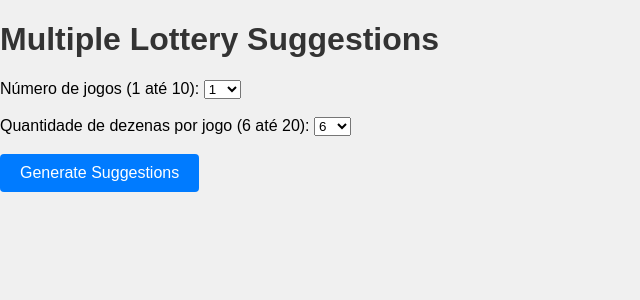
After one commit to Clodomilson/Mega-sena-Neural, a Flask app: page /multiple_lottery_suggestions in a window 1280 px wide. The commit adds this page. Shown: the top 300 px of the page, without its empty margins (0-640 px from the left). Run offline with Flask 3, Linux system fonts and the light colour scheme; parts of the project's set-up code (start-up, migrations or seed data) failed here and were passed over.

Commit message:
Códigos para sugestão de múltiplos jogos e dezenas

```diff
--- a/app.py
+++ b/app.py
@@ -1,4 +1,4 @@
-from flask import Flask, render_template
+from flask import Flask, render_template, request
 import pandas as pd
 import numpy as np
 import tensorflow as tf
@@ -136,6 +136,36 @@ def lottery_suggestion():
 
     return render_template('lottery_suggestion.html', suggestion=suggestion, img_base64=img_base64)
 
+"""
+=========================================================
+ROTA PARA SUGESTÃO DE MAIS SORTEIOS E MAIS DEZENAS
+=========================================================
+"""
+@app.route('/multiple_lottery_suggestions', methods=['GET', 'POST'])
+def multiple_lottery_suggestions():
+    if request.method == 'GET':
+        return render_template('combined_lottery.html')
+    elif request.method == 'POST':
+        num_draws = int(request.form['num_draws'])
+        num_choices = int(request.form['num_choices'])
+
+        suggestions = []
+
+        for _ in range(num_draws):
+            suggestion = []
+            for _ in range(num_choices):
+                suggestion.append(np.random.randint(1, 61))
+            suggestions.append(suggestion)
+
+        return render_template('combined_lottery.html', suggestions=suggestions)
+
+
+"""
+=========================================================
+FIM DA ROTA PARA SUGESTÃO DE MAIS SORTEIOS E MAIS DEZENAS
+=========================================================
+"""
+
 
 if __name__ == '__main__':
     app.run(debug=True)
--- a/static/styles.css
+++ b/static/styles.css
@@ -22,10 +22,11 @@ form {
     margin-bottom: 20px;
 }
 
-input[type="submit"] {
+input[type="submit"], button {
     background-color: #007bff;
     color: #fff;
     padding: 10px 20px;
+    margin-bottom: 20px;
     font-size: 16px;
     border: none;
     border-radius: 4px;
--- /dev/null
+++ b/templates/combined_lottery.html
@@ -0,0 +1,42 @@
+<!DOCTYPE html>
+<html lang="en">
+    <head>
+        <meta charset="UTF-8">
+        <meta http-equiv="X-UA-Compatible" content="IE=edge">
+        <meta name="viewport" content="width=device-width, initial-scale=1.0">
+        <title>Lottery Suggestion</title>
+        <link rel="stylesheet" type="text/css" href="{{ url_for('static', filename='styles.css') }}">
+    </head>
+<body>
+    <h1>Multiple Lottery Suggestions</h1>
+    <form method="POST" action="/multiple_lottery_suggestions">
+        <label for="num_draws">Número de jogos (1 até 10):</label>
+        <select name="num_draws" id="num_draws">
+            {% for num in range(1, 11) %}
+                <option value="{{ num }}">{{ num }}</option>
+            {% endfor %}
+        </select>
+        <br><br>
+        <label for="num_choices">Quantidade de dezenas por jogo (6 até 20):</label>
+        <select name="num_choices" id="num_choices">
+            {% for num in range(6, 21) %}
+                <option value="{{ num }}">{{ num }}</option>
+            {% endfor %}
+        </select>
+        <br><br>
+        <input type="submit" value="Generate Suggestions">
+    </form>
+    {% if suggestions %}
+        <hr>
+        <h2>Suggestions:</h2>
+        {% for idx in range(suggestions|length) %}
+            <p>
+                Sugestão {{ idx + 1 }}:
+                {% for num in suggestions[idx]|sort %}
+                    {{ num }}&nbsp;
+                {% endfor %}
+            </p>
+        {% endfor %}
+    {% endif %}
+</body>
+</html>
--- a/templates/lottery_suggestion.html
+++ b/templates/lottery_suggestion.html
@@ -9,6 +9,7 @@
 </head>
 <body>
     <h1>Lottery Number Suggestion</h1>
+    <a href="/multiple_lottery_suggestions"><button>Multiple Lottery Suggestion</button></a>
     <form method="POST" action="/lottery_suggestion">
         <input type="submit" value="Generate Suggestion">
     </form>
```
